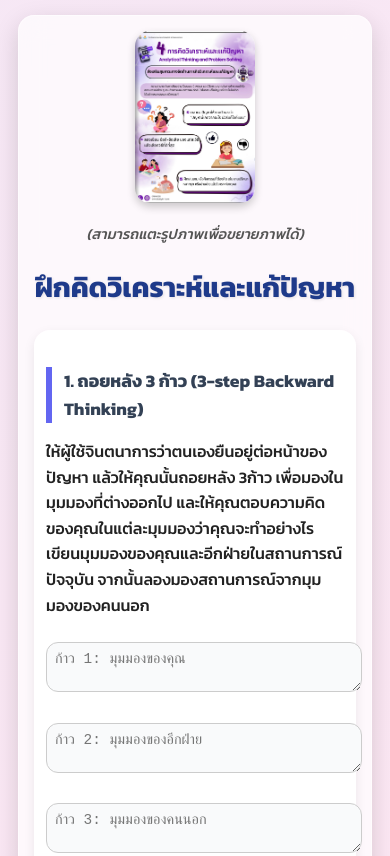
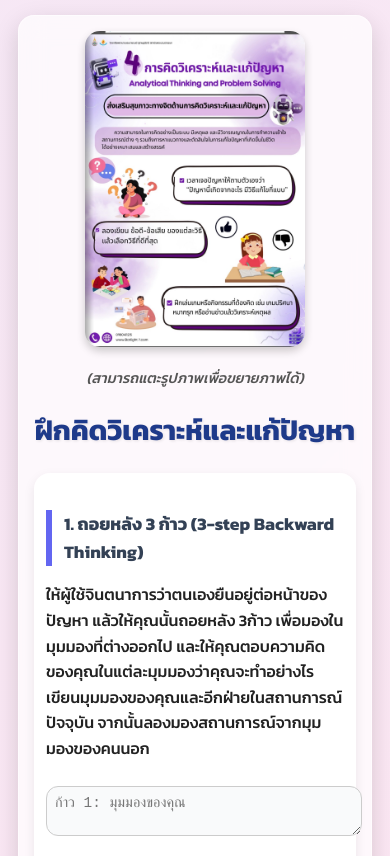
Before and after one commit to Nattaphat011/ex4, a plain HTML site: page index.html in a window 390 px wide. Shown: the top 856 px of the page. Drawn offline with Linux system fonts and the light colour scheme.

Commit message:
Add files via upload

```diff
--- a/index.html
+++ b/index.html
@@ -218,7 +218,7 @@ em {
   }
 
   img.goal-img {
-    max-width: 150px; /* ลดขนาดภาพบนจอเล็ก */
+    max-width: 250px; /* ลดขนาดภาพบนจอเล็ก */
   }
 
   .img-modal-content {
@@ -257,7 +257,7 @@ em {
   }
 
   img.goal-img {
-    max-width: 120px;
+    max-width: 220px;
   }
 }
 
```
